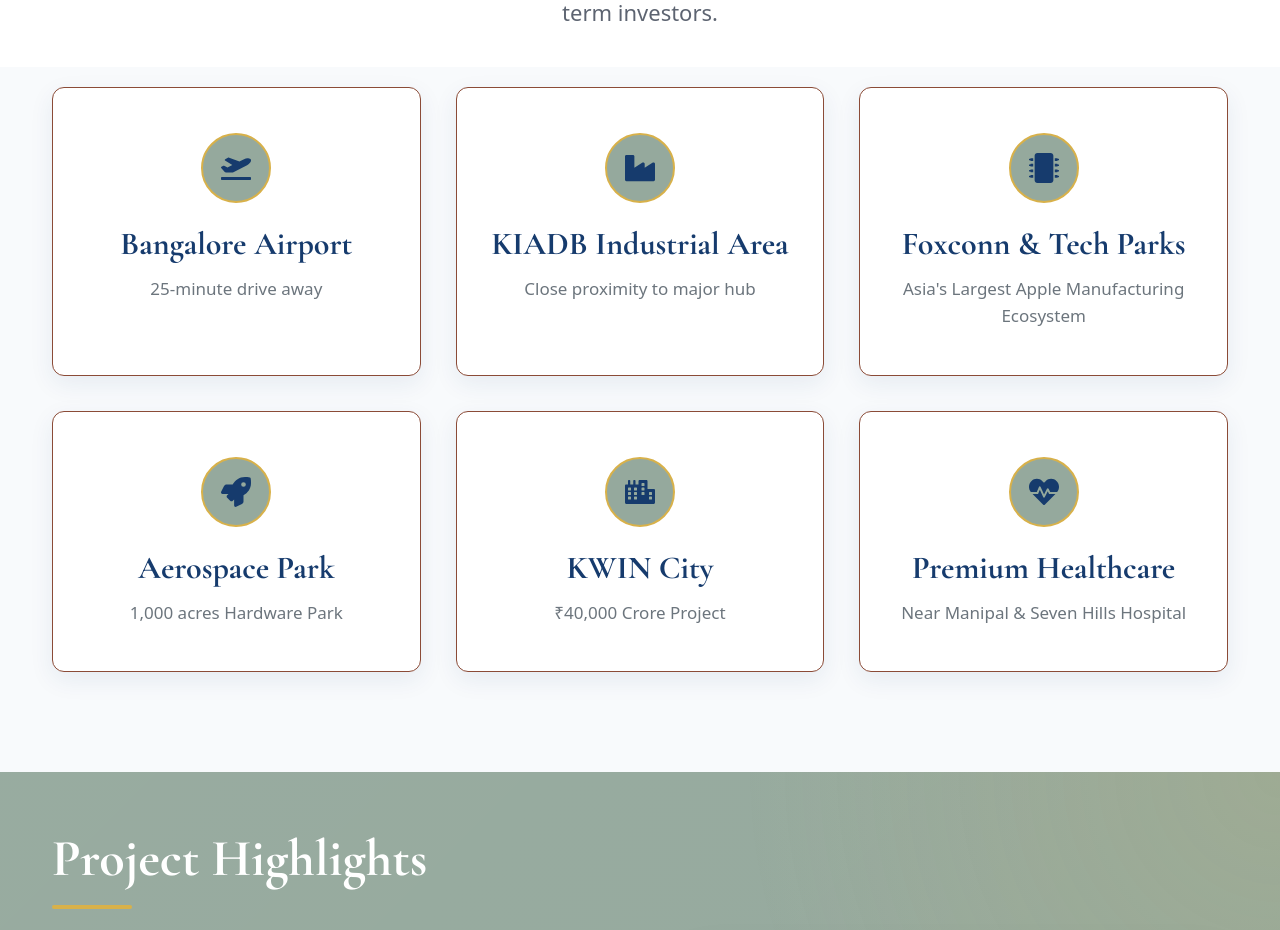
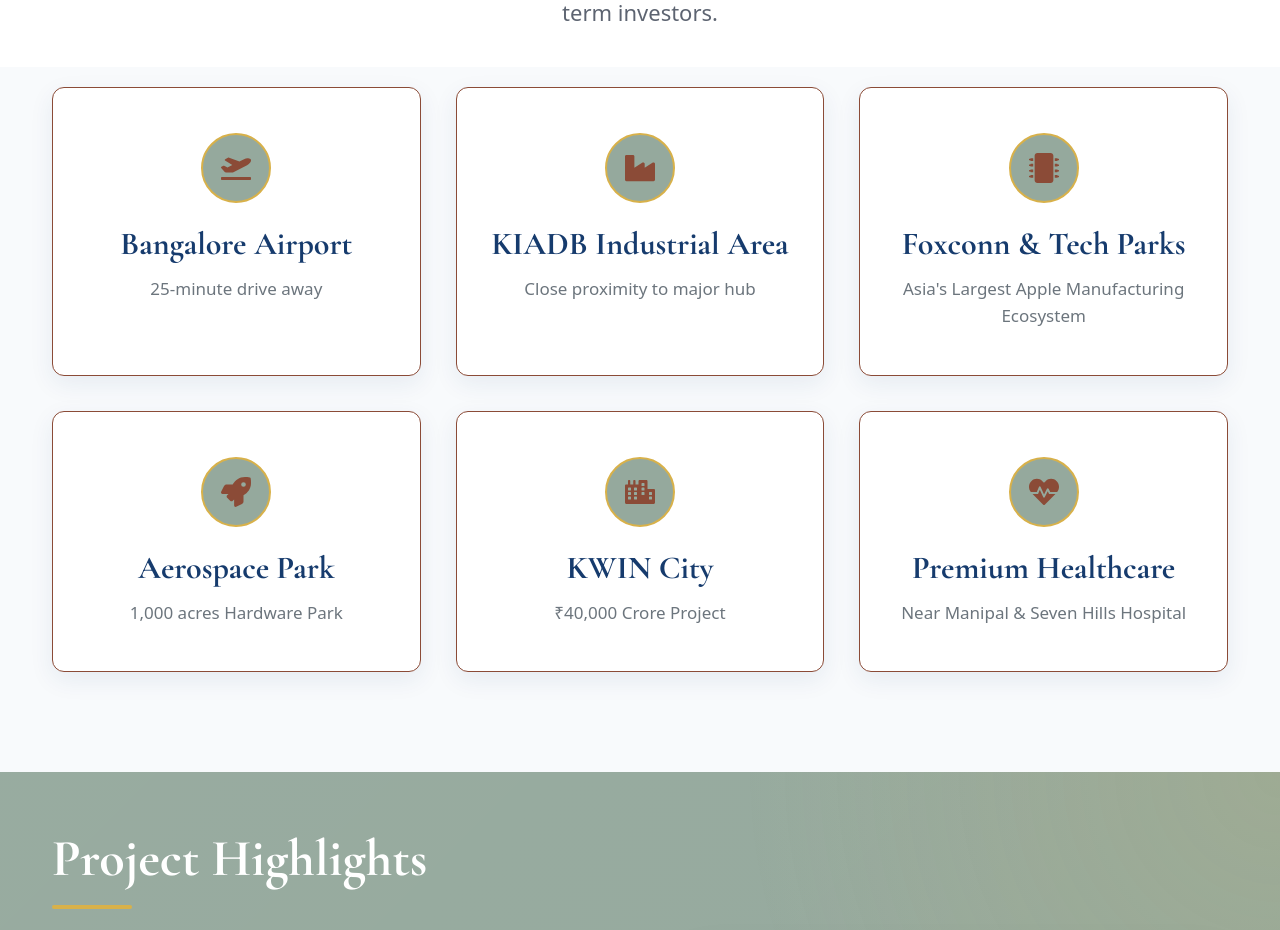
Before and after one commit to Raju2882/New, a React (Vite) app in the folder frontend/: page / in a window 1280 px wide. Shown: the part 1120-2050 px from the top of the page. Built offline with nearby package versions, Linux system fonts and the light colour scheme.

Commit message:
Updated website

```diff
--- a/frontend/src/components/LocationCards/LocationCards.css
+++ b/frontend/src/components/LocationCards/LocationCards.css
@@ -59,7 +59,7 @@
     align-items:center;
     justify-content:center;
 
-    color:#163B6D;
+    color:#8b4b37;
 
     font-size:30px;
 
```
